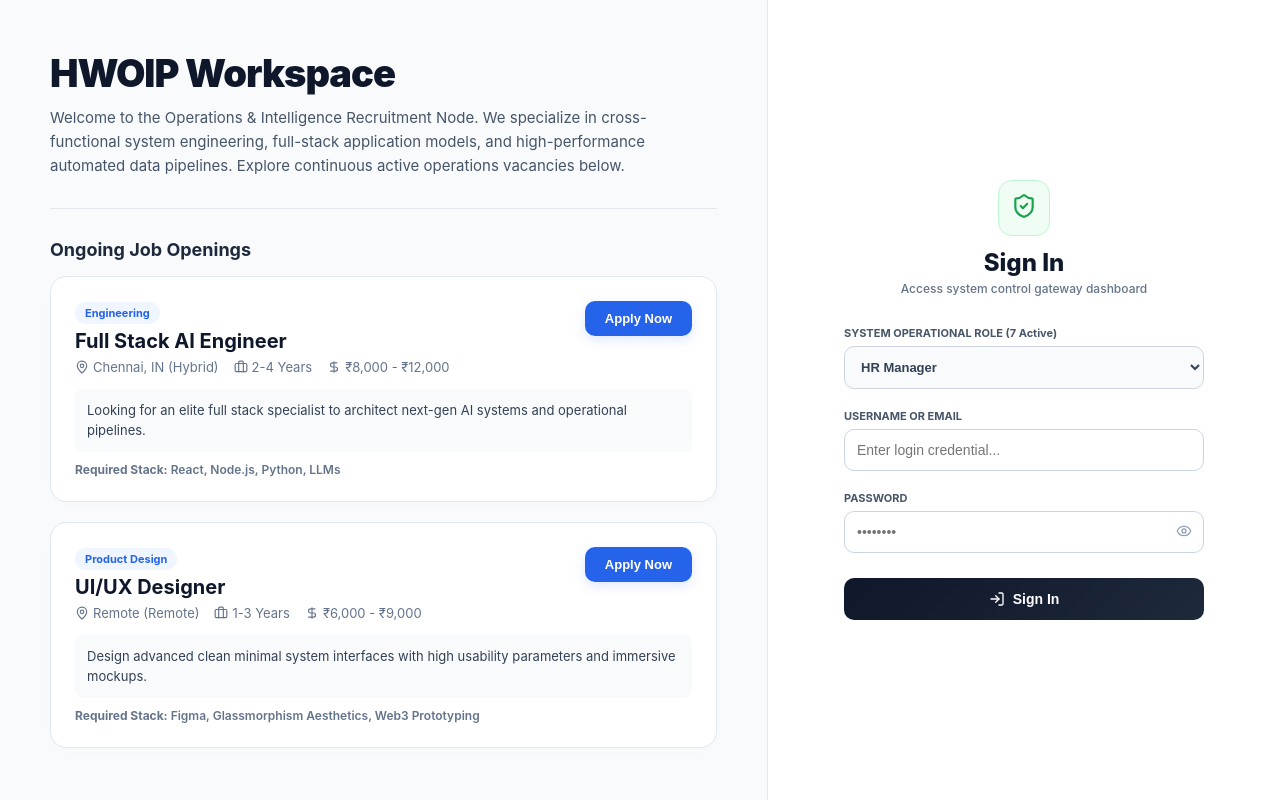
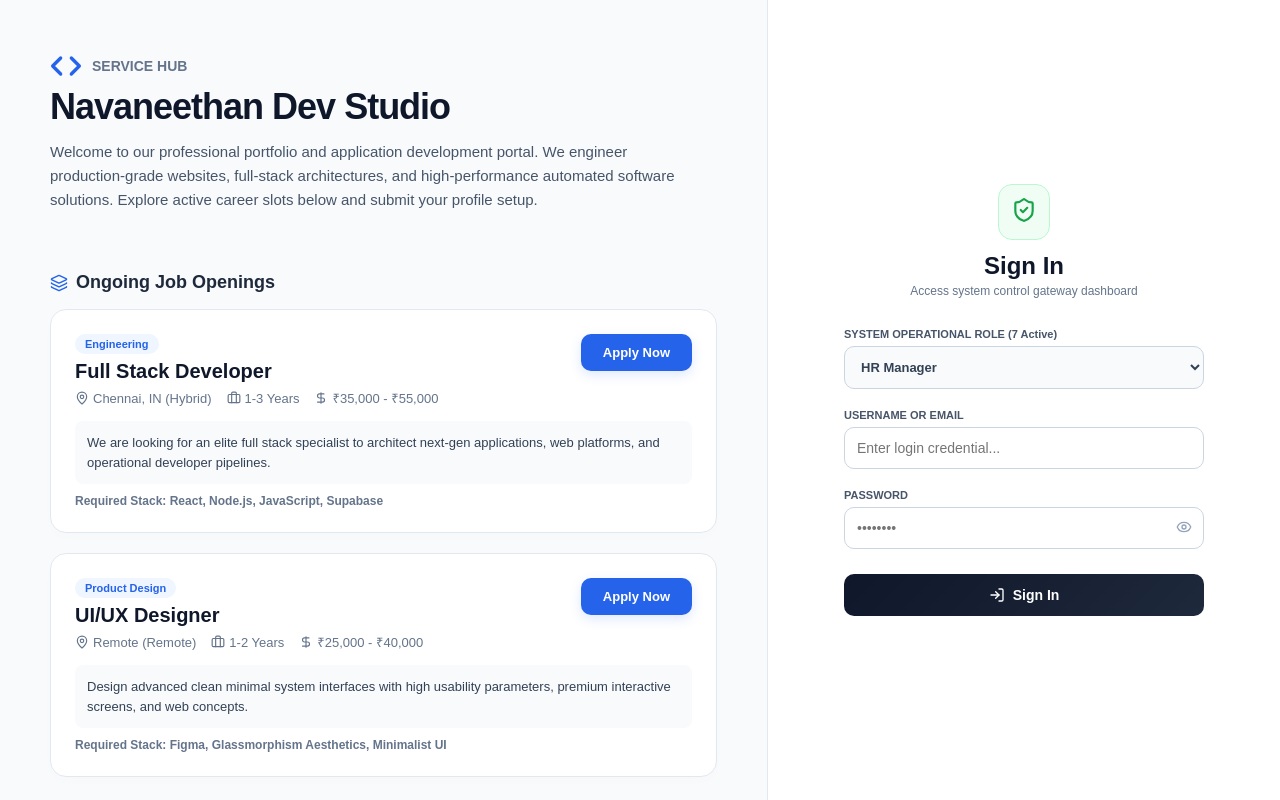
Before and after one commit to Arivuselvan775/hwoip-recruitment-system, a React app in the folder frontend/: page / in a window 1280 px wide. Built offline with nearby package versions, Linux system fonts and the light colour scheme; the HTML template or start-up script is replaced by a standard one.

Commit message:
Auto-sync: file changes

```diff
--- a/frontend/src/AuthPage.jsx
+++ b/frontend/src/AuthPage.jsx
@@ -1,12 +1,20 @@
 import React, { useState } from 'react';
-import { LogIn, Briefcase, MapPin, DollarSign, Calendar, Eye, EyeOff, ShieldCheck } from 'lucide-react';
+import { LogIn, Briefcase, MapPin, DollarSign, Eye, EyeOff, ShieldCheck, Code, Layers } from 'lucide-react';
+import CandidateApplyForm from './CandidateApplyForm'; // Ensure this file path is correct
+import CandidateDashboard from './CandidateDashboard'; // Ensure this file path is correct
 
 const MOCK_JOBS = [
-  { id: 1, title: 'Full Stack AI Engineer', dept: 'Engineering', exp: '2-4 Years', salary: '₹8,000 - ₹12,000', loc: 'Chennai, IN', type: 'Hybrid', skills: 'React, Node.js, Python, LLMs', jd: 'Looking for an elite full stack specialist to architect next-gen AI systems and operational pipelines.' },
-  { id: 2, title: 'UI/UX Designer', dept: 'Product Design', exp: '1-3 Years', salary: '₹6,000 - ₹9,000', loc: 'Remote', type: 'Remote', skills: 'Figma, Glassmorphism Aesthetics, Web3 Prototyping', jd: 'Design advanced clean minimal system interfaces with high usability parameters and immersive mockups.' }
+  { id: 1, title: 'Full Stack Developer', dept: 'Engineering', exp: '1-3 Years', salary: '₹35,000 - ₹55,000', loc: 'Chennai, IN', type: 'Hybrid', skills: 'React, Node.js, JavaScript, Supabase', jd: 'We are looking for an elite full stack specialist to architect next-gen applications, web platforms, and operational developer pipelines.' },
+  { id: 2, title: 'UI/UX Designer', dept: 'Product Design', exp: '1-2 Years', salary: '₹25,000 - ₹40,000', loc: 'Remote', type: 'Remote', skills: 'Figma, Glassmorphism Aesthetics, Minimalist UI', jd: 'Design advanced clean minimal system interfaces with high usability parameters, premium interactive screens, and web concepts.' }
 ];
 
-export default function AuthPage({ onNavigateToApply, onLoginSuccess }) {
+export default function AuthPage() {
+  // Navigation State Matrix
+  const [currentView, setCurrentView] = useState('FEED_LOGIN'); // FEED_LOGIN | APPLY_FORM | DASHBOARD
+  const [selectedJobTitle, setSelectedJobTitle] = useState('');
+  const [sessionUser, setSessionUser] = useState(null);
+
+  // Sign In Form States
   const [emailOrUser, setEmailOrUser] = useState('');
   const [password, setPassword] = useState('');
   const [showPass, setShowPass] = useState(false);
@@ -15,46 +23,83 @@ export default function AuthPage({ onNavigateToApply, onLoginSuccess }) {
   // Strict 7-Role configuration list (Candidate role totally removed)
   const AVAILABLE_ROLES = ['HR Manager', 'Operations Director', 'Intelligence Analyst', 'System Administrator', 'Recruiter', 'Finance Head', 'Executive Board'];
 
+  const handleApplyClick = (jobTitle) => {
+    setSelectedJobTitle(jobTitle);
+    setCurrentView('APPLY_FORM'); // Safely triggers the Form View switcher node
+  };
+
   const handleLoginSubmit = (e) => {
     e.preventDefault();
-    if(emailOrUser === "candidate@test.com" && password === "password123") {
-      onLoginSuccess({ name: "Demo Candidate", email: "candidate@test.com", id: "sample-id" });
-    } else {
-      alert("Verification Node: Active login authorized trigger via standard mock dashboard framework!");
-      onLoginSuccess({ name: emailOrUser, email: emailOrUser, id: "custom-id" });
-    }
+    // Simulate candidate login bypass for dashboard verification view
+    setSessionUser({ name: emailOrUser, email: emailOrUser });
+    setCurrentView('DASHBOARD');
   };
 
+  // ROUTING RENDER VIEW SELECTION SWITCH
+  if (currentView === 'APPLY_FORM') {
+    return (
+      <CandidateApplyForm
+        jobTitle={selectedJobTitle}
+        onBackToFeed={() => setCurrentView('FEED_LOGIN')}
+      />
+    );
+  }
+
+  if (currentView === 'DASHBOARD') {
+    return (
+      <CandidateDashboard
+        user={sessionUser}
+        onLogout={() => {
+          setSessionUser(null);
+          setCurrentView('FEED_LOGIN');
+        }}
+      />
+    );
+  }
+
   return (
-    <div style={{ display: 'flex', minHeight: '100vh', width: '100vw', background: '#f8fafc', boxSizing: 'border-box' }}>
+    <div style={{ display: 'flex', minHeight: '100vh', width: '100vw', background: '#f8fafc', boxSizing: 'border-box', fontFamily: 'sans-serif' }}>
 
       {/* LEFT SIDE: COMPANY INFO & JOB OPENINGS BOARD */}
       <div style={{ width: '60%', padding: '50px', display: 'flex', flexDirection: 'column', gap: '30px', overflowY: 'auto', maxHeight: '100vh', boxSizing: 'border-box', borderRight: '1px solid #e2e8f0' }}>
         <div>
-          <h1 style={{ fontSize: '38px', fontWeight: '900', color: '#0f172a', margin: 0, letterSpacing: '-1px' }}>HWOIP Workspace</h1>
-          <p style={{ fontSize: '15px', color: '#475569', marginTop: '10px', lineHeight: '1.6', maxWidth: '600px' }}>
-            Welcome to the Operations & Intelligence Recruitment Node. We specialize in cross-functional system engineering, full-stack application models, and high-performance automated data pipelines. Explore continuous active operations vacancies below.
+          <div style={{ display: 'flex', alignItems: 'center', gap: '10px', color: '#2563eb', marginBottom: '4px' }}>
+            <Code size={32} strokeWidth={2.5} />
+            <span style={{ fontSize: '14px', fontWeight: '800', tracking: '1px', textTransform: 'uppercase', color: '#64748b' }}>Service Hub</span>
+          </div>
+          <h1 style={{ fontSize: '36px', fontWeight: '900', color: '#0f172a', margin: 0, letterSpacing: '-1px' }}>
+            Navaneethan Dev Studio
+          </h1>
+          <p style={{ fontSize: '15px', color: '#475569', marginTop: '12px', lineHeight: '1.6', maxWidth: '650px' }}>
+            Welcome to our professional portfolio and application development portal. We engineer production-grade websites, full-stack architectures, and high-performance automated software solutions. Explore active career slots below and submit your profile setup.
           </p>
         </div>
 
-        <hr style={{ border: 'none', height: '1px', background: '#e2e8f0' }} />
+        <hr style={{ border: 'none', height: '1px', background: '#e2e8f0', margin: 0 }} />
 
         <div>
-          <h3 style={{ fontSize: '18px', fontWeight: '700', color: '#1e293b', marginBottom: '16px' }}>Ongoing Job Openings</h3>
+          <h3 style={{ fontSize: '18px', fontWeight: '700', color: '#1e293b', marginBottom: '16px', display: 'flex', alignItems: 'center', gap: '8px' }}>
+            <Layers size={18} style={{ color: '#2563eb' }} /> Ongoing Job Openings
+          </h3>
           <div style={{ display: 'flex', flexDirection: 'column', gap: '20px' }}>
             {MOCK_JOBS.map(job => (
-              <div key={job.id} style={{ background: '#ffffff', border: '1px solid #e2e8f0', borderRadius: '16px', padding: '24px', boxShadow: '0 4px 12px rgba(0,0,0,0.01)', transition: 'transform 0.2s' }}>
-                <div style={{ display: 'flex', justifyContent: 'space-between', alignItems: 'flex-start' }}>
+              <div key={job.id} style={{ background: '#ffffff', border: '1px solid #e2e8f0', borderRadius: '16px', padding: '24px', boxShadow: '0 4px 12px rgba(0,0,0,0.01)' }}>
+                <div style={{ display: 'flex', justifyContent: 'space-between', alignItems: 'flex-start', gap: '15px' }}>
                   <div>
                     <span style={{ fontSize: '11px', fontWeight: '700', background: '#eff6ff', color: '#2563eb', padding: '4px 10px', borderRadius: '20px' }}>{job.dept}</span>
                     <h4 style={{ margin: '8px 0 4px 0', fontSize: '20px', fontWeight: '700', color: '#0f172a' }}>{job.title}</h4>
-                    <p style={{ margin: 0, fontSize: '13px', color: '#64748b', display: 'flex', gap: '15px', marginTop: '6px' }}>
+                    <p style={{ margin: 0, fontSize: '13px', color: '#64748b', display: 'flex', flexWrap: 'wrap', gap: '15px', marginTop: '6px' }}>
                       <span style={{ display: 'inline-flex', alignItems: 'center', gap: '4px' }}><MapPin size={14}/> {job.loc} ({job.type})</span>
                       <span style={{ display: 'inline-flex', alignItems: 'center', gap: '4px' }}><Briefcase size={14}/> {job.exp}</span>
                       <span style={{ display: 'inline-flex', alignItems: 'center', gap: '4px' }}><DollarSign size={14}/> {job.salary}</span>
                     </p>
                   </div>
-                  <button onClick={() => onNavigateToApply(job.title)} style={{ padding: '10px 20px', background: '#2563eb', color: '#fff', border: 'none', borderRadius: '10px', fontWeight: '700', fontSize: '13px', cursor: 'pointer', boxShadow: '0 4px 12px rgba(37,99,235,0.15)' }}>Apply Now</button>
+                  <button
+                    onClick={() => handleApplyClick(job.title)}
+                    style={{ padding: '11px 22px', background: '#2563eb', color: '#fff', border: 'none', borderRadius: '10px', fontWeight: '700', fontSize: '13px', cursor: 'pointer', boxShadow: '0 4px 12px rgba(37,99,235,0.15)', whiteSpace: 'nowrap' }}
+                  >
+                    Apply Now
+                  </button>
                 </div>
                 <div style={{ marginTop: '14px', fontSize: '13px', color: '#334155', background: '#f8fafc', padding: '12px', borderRadius: '8px', lineHeight: '1.5' }}>{job.jd}</div>
                 <div style={{ marginTop: '10px', fontSize: '12px', fontWeight: '600', color: '#64748b' }}><strong>Required Stack:</strong> {job.skills}</div>
@@ -64,7 +109,7 @@ export default function AuthPage({ onNavigateToApply, onLoginSuccess }) {
         </div>
       </div>
 
-      {/* RIGHT SIDE: EXCLUSIVE SECURE 7-ROLE SIGN IN SECTION */}
+      {/* RIGHT SIDE: SECURE 7-ROLE SIGN IN SECTION */}
       <div style={{ width: '40%', background: '#ffffff', display: 'flex', justifyContent: 'center', alignItems: 'center', padding: '40px', boxSizing: 'border-box' }}>
         <div style={{ width: '100%', maxWidth: '360px' }}>
           <div style={{ display: 'flex', flexDirection: 'column', alignItems: 'center', marginBottom: '30px' }}>
```
